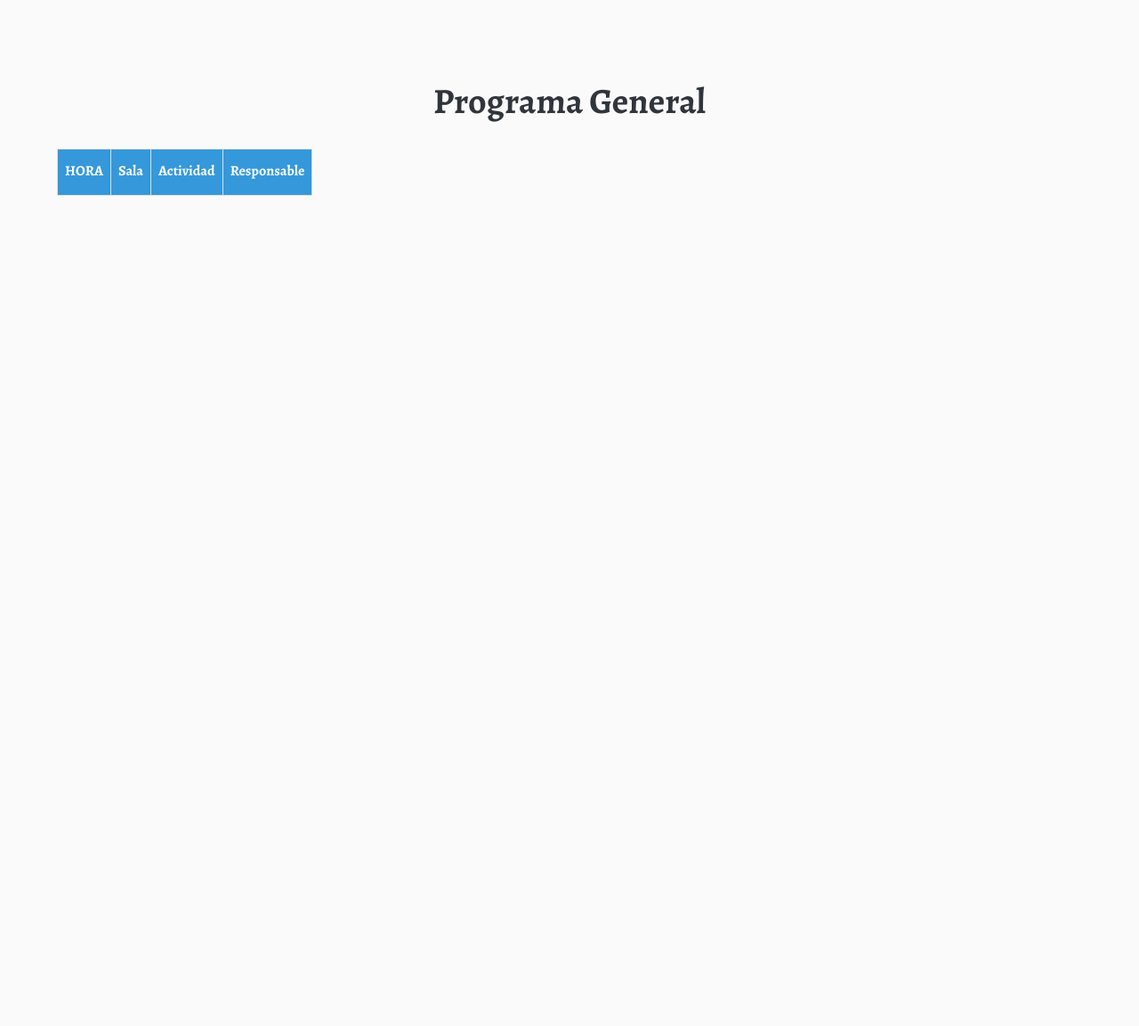
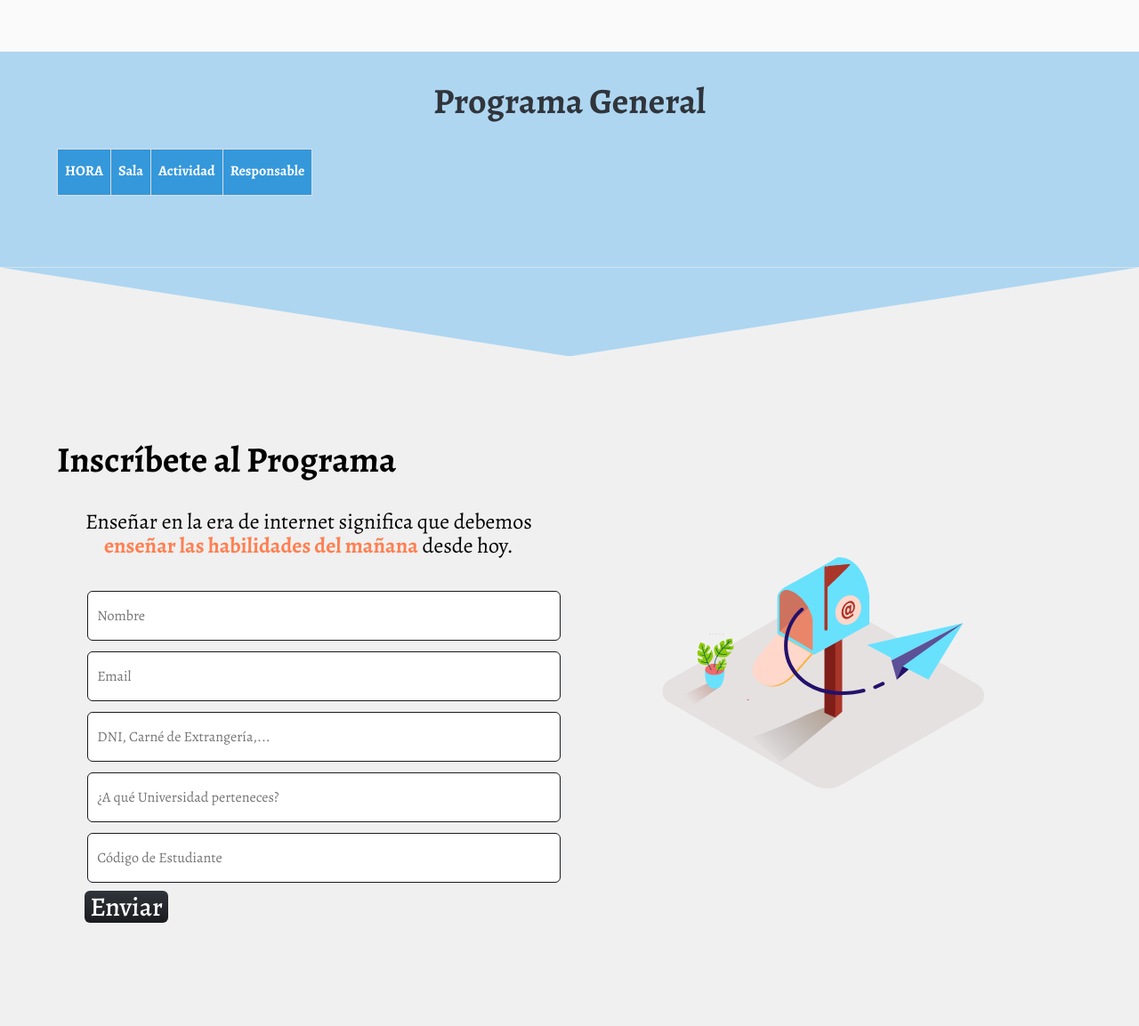
Before and after one commit to Megumi-Flores/COPAISI-2, a plain HTML site: page index.html in a window 1280 px wide. Shown: the part 7846-8999 px from the top of the page at 89% size. Before the commit the page ends 8146 px from the top, so only its background shows below. Drawn offline with nearby package versions, Linux system fonts and the light colour scheme.

Commit message:
inscríbete

```diff
--- a/css/estilos.css
+++ b/css/estilos.css
@@ -640,3 +640,95 @@ p{
     line-height: 32px;
     margin-bottom: 60px;
 }
+
+.programa{
+    background: #AED6F1;
+}
+footer{
+    position: relative;
+    padding: 160px 0 50px ;
+    background: #f0f0f0;
+}
+
+footer::before{
+    content: "";
+    position: absolute;
+    width: 100%;
+    height: 100px;
+    background: #AED6F1;
+    top: 0;
+    left: 0;
+    clip-path: polygon(0 0, 100% 0, 50% 100%);
+
+}
+
+.footer__contact{
+    display: grid;
+    grid-template-columns: repeat(2, 1fr);
+    gap: 20px;
+    place-items: center;
+    margin-bottom: 30px;
+}
+
+.footer__copy{
+    margin: 20px 0;
+    font-weight: 300;
+}
+
+
+.footer__picture{
+    margin: 0;
+}
+
+.footer__img{
+    width: 100%;
+}
+
+.footer__copyright{
+    padding-top: 30px;
+    border-top: 2px solid #918484;
+    text-align: center;
+}
+
+.footer__copyright::after{
+    content: " hola@alexcgdesign.com";
+}
+.form{
+    width: 90%;
+    min-width: 350px;
+    margin: 0 auto;
+    margin-top: 30px;
+    height: auto;
+    position: relative;
+    border-radius: 6px;
+}
+.input{
+    width: 100%;
+    height: 10px;
+    padding: 22px 10px;
+    outline: none;
+    font-family: inherit;
+    border-radius: 6px;
+    border: 1px solid var(--black1);
+    margin:6px;
+}
+.submit{
+    background: linear-gradient(180deg, var(--black2) 0%, var(--black1) 100%);
+    color: #fff;
+    border: none;
+    border-radius: 6px;
+    font-family: inherit;
+    font-weight: 500;
+    font-size: 30px;
+    margin: 3px;
+}
+.slogan-footer{
+    font-size: 24px;
+    font-weight: 400;
+    text-align: center;
+    margin-bottom: 24px;
+}
+.slogan-footer span{
+    font-weight: 700;
+    color: coral;
+}
--- a/index.html
+++ b/index.html
@@ -766,7 +766,8 @@
                 </div>
         </section>
 
-        <section class="container" id="prog">
+        <section class="programa">
+        	<div class="container" id="prog">
 	            <h2 class="subtitulo" >Programa General</h2>
 	            <!-- lunes -->
 	            <table>
@@ -777,10 +778,36 @@
 	                    <th class="titabla">Responsable</th>
 	                </tr>
 	            </table>
+	        </div>
         </section>
 	</main>
 	<footer>
+		<div class="footer__container container">
 
+            <div class="footer__contact">
+                <div class="footer__texts">
+                    <h2 class="title">Inscríbete al Programa</h2>
+                    <h3 class="slogan-footer">Enseñar en la era de internet significa que debemos <span>enseñar las habilidades del mañana</span>   desde hoy.</h3>
+		            <div class="contenedor">
+			            <form action="" class="form">
+			                <input class="input"  type="text" name="" id="" placeholder="Nombre"><br>
+			                <input class="input"  type="email" name="" id="" placeholder="Email">
+			                <br>
+			                <input class="input"  type="text" name="" id="" placeholder="DNI, Carné de Extrangería,...">
+			                <br>
+			                <input class="input"  type="email" name="" id="" placeholder="¿A qué Universidad perteneces?">
+			                <br>
+			                <input class="input"  type="email" name="" id="" placeholder="Código de Estudiante">
+			                <br>
+			                <input class="submit"  type="submit" value="Enviar">
+			            </form>
+			        </div>
+                </div>
+                <figure class="footer__picture">
+                    <img src="img/message-ilustration.svg" class="footer__img">
+                </figure>
+            </div>
+        </div>
 	</footer>
 	<script src="main.js"></script>
 </body>
```
Also changed, not shown: img/message-ilustration.svg (added). Lines whose indentation alone changed are shown as unchanged.
